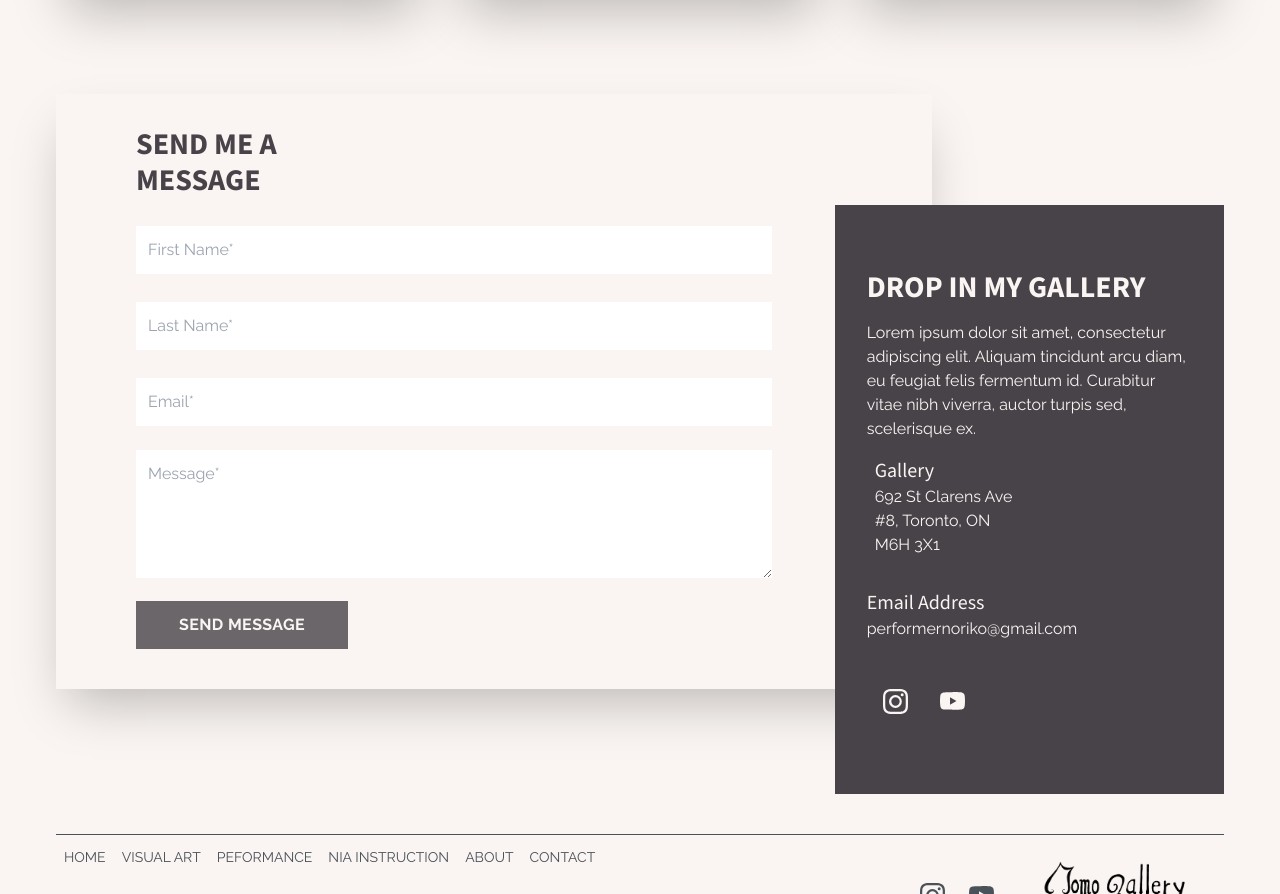
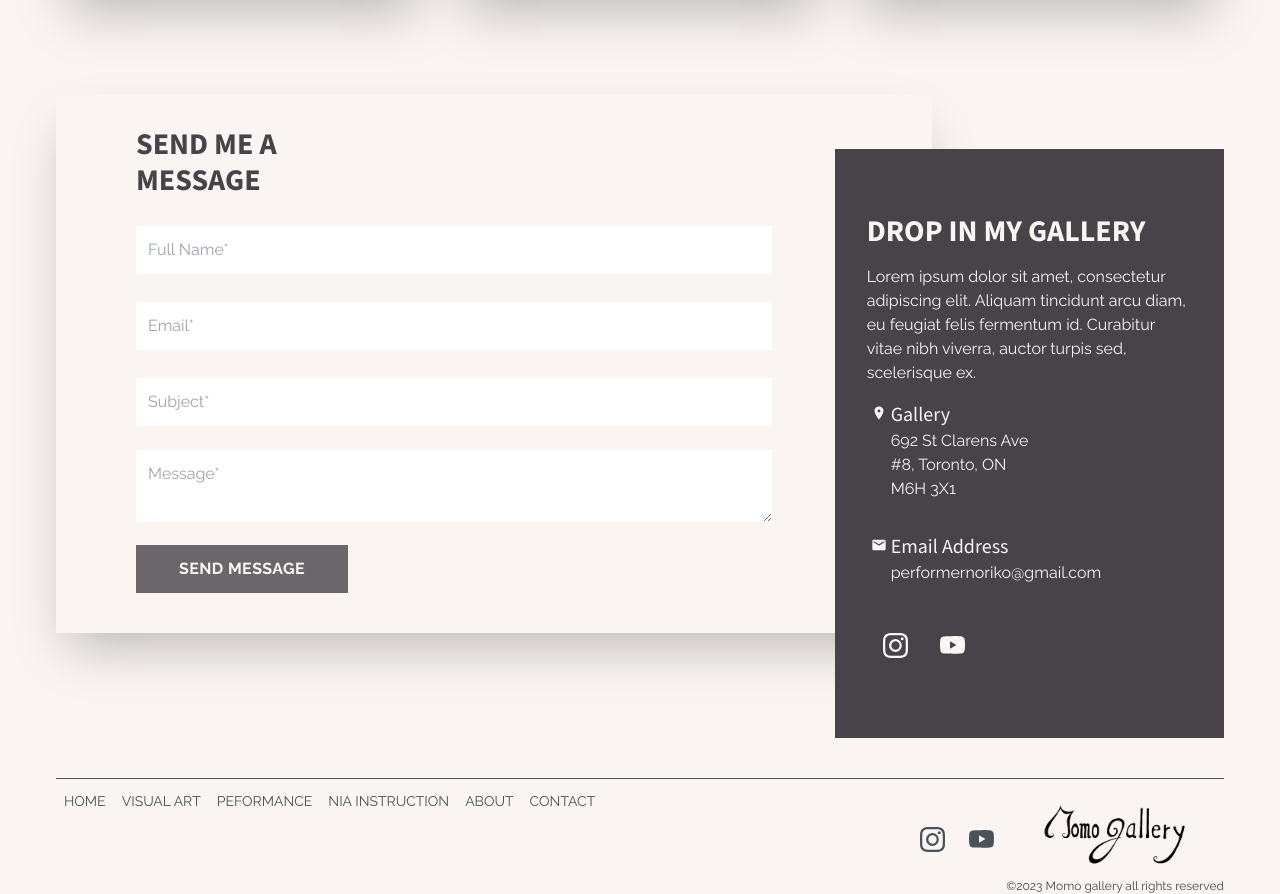
Before and after one commit to CarlSmoky/nextApp, a Next.js app: page / in a window 1280 px wide. Shown: the part 2098-2992 px from the top of the page. Built offline with nearby package versions, Linux system fonts and the light colour scheme; a web font is replaced by a local one.

Commit message:
Add styles

```diff
--- a/app/components/Contact/ContactForm.tsx
+++ b/app/components/Contact/ContactForm.tsx
@@ -1,44 +1,191 @@
-import React from "react";
+"use client";
+import React, { FormEvent, useState } from "react";
+
+type formData = {
+  fullname: string;
+  email: string;
+  subject: string;
+  message: string;
+};
+
+const initialData = {
+  fullname: "",
+  email: "",
+  subject: "",
+  message: "",
+};
+
+type tempError = {
+  fullname: boolean;
+  email: boolean;
+  subject: boolean;
+  message: boolean;
+};
 
 const ContactForm = () => {
+  const [data, setData] = useState<formData>(initialData);
+  const [errors, setErrors] = useState<{ [key: string]: boolean }>({});
+  const [showSuccessMessage, setShowSuccessMessage] = useState(false);
+  const [showFailureMessage, setShowFailureMessage] = useState(false);
+  const [sendStatus, setSendStatus] = useState(false);
+
+  const updateFields = (fields: Partial<formData>) => {
+    setData((prev) => {
+      return { ...prev, ...fields };
+    });
+  };
+
+
+  const handleValidation = () => {
+    let tempErrors: Partial<tempError> = {};
+    let isValid = true;
+
+    if (data.fullname.length <= 0) {
+      tempErrors["fullname"] = true;
+      isValid = false;
+    }
+    if (data.email.length <= 0) {
+      tempErrors["email"] = true;
+      isValid = false;
+    }
+    if (data.subject.length <= 0) {
+      tempErrors["subject"] = true;
+      isValid = false;
+    }
+    if (data.message.length <= 0) {
+      tempErrors["message"] = true;
+      isValid = false;
+    }
+
+    setErrors({ ...tempErrors });
+    console.log("errors", errors);
+    return isValid;
+  };
+
+  const handleSubmit = async (e: FormEvent) => {
+    e.preventDefault();
+    setSendStatus(true)
+
+    let isValidForm = handleValidation();
+    console.log(isValidForm);
+
+    if (!isValidForm) {
+      setSendStatus(false);
+      return;
+    }
+
+
+    if (isValidForm) {
+      //   setButtonText("Sending");
+      //   const res = await fetch("/api/sendgrid", {
+      //     body: JSON.stringify({
+      //       email: email,
+      //       fullname: fullname,
+      //       subject: subject,
+      //       message: message,
+      //     }),
+      //     headers: {
+      //       "Content-Type": "application/json",
+      //     },
+      //     method: "POST",
+      //   });
+
+      //   const { error } = await res.json();
+      const error = null;
+      if (error) {
+        console.log(error);
+        setShowSuccessMessage(false);
+        setShowFailureMessage(true);
+        return;
+      }
+      setShowSuccessMessage(true);
+      setShowFailureMessage(false);
+      setErrors({});
+      setData(initialData)
+      setSendStatus(false)
+    }
+    // console.log(data);
+  };
+
+  const errorFileds = Object.keys(errors).join(', ');
+
   return (
-    <div className="w-full p-8 my-4 md:px-12 lg:w-9/12 lg:pl-20 lg:pr-40 mr-auto shadow-2xl text-grey-100">
+    <form
+      className="w-full p-8 my-4 md:px-12 lg:w-9/12 lg:pl-20 lg:pr-40 mr-auto shadow-2xl text-grey-100"
+      onSubmit={handleSubmit}
+    >
       <div className="flex">
         <h1 className="font-bold uppercase text-2xl lg:text-3xl font-title">
           Send me a <br /> message
         </h1>
       </div>
+      <div className="font-paragraph">
+        {Object.entries(errors).some(([k, v]) => v === true) && (
+          <span className="text-red-100">Please fill in {errorFileds}. </span>
+        )}
+        {showSuccessMessage && <span>Your message has been sent</span>}
+        {showFailureMessage && <span className="text-red-100">Fail to send message, try gain</span>}
+      </div>
       <div className="grid grid-cols-1 gap-5 md:grid-cols-2 mt-5 font-paragraph">
         <input
-          className="w-full bg-gray-100 text-gray-200 mt-2 p-3 focus:outline-none focus:shadow-outline caret-grey-100/70"
+          className={`w-full bg-gray-100 text-gray-200 mt-2 p-3 focus:outline-none focus:shadow-outline caret-grey-100/70 ${
+            errors.fullname ? "ring-1 ring-red-100" : ""
+          }`}
           type="text"
-          placeholder="First Name*"
+          placeholder="Full Name*"
+          name="fullname"
+          value={data.fullname}
+          onChange={(e) => {
+            updateFields({ fullname: e.target.value });
+          }}
         />
         <input
-          className="w-full bg-gray-100 text-gray-200 mt-2 p-3 focus:outline-none focus:shadow-outline caret-grey-100/70"
-          type="text"
-          placeholder="Last Name*"
+          className={`w-full bg-gray-100 text-gray-200 mt-2 p-3 focus:outline-none focus:shadow-outline caret-grey-100/70 ${
+            errors.email ? "ring-1 ring-red-100" : ""
+          }`}
+          type="email"
+          placeholder="Email*"
+          name="email"
+          value={data.email}
+          onChange={(e) => {
+            updateFields({ email: e.target.value });
+          }}
         />
         <input
-          className="w-full bg-gray-100 text-gray-200 mt-2 p-3 focus:outline-none focus:shadow-outline caret-grey-100/70"
-          type="email"
-          placeholder="Email*"
+          className={`w-full bg-gray-100 text-gray-200 mt-2 p-3 focus:outline-none focus:shadow-outline caret-grey-100/70 ${
+            errors.subject ? "ring-1 ring-red-100" : ""
+          }`}
+          type="text"
+          placeholder="Subject*"
+          name="subject"
+          value={data.subject}
+          onChange={(e) => {
+            updateFields({ subject: e.target.value });
+          }}
         />
       </div>
       <div className="my-4 font-paragraph">
         <textarea
           placeholder="Message*"
-          className="w-full h-32 bg-gray-100 text-gray-200 mt-2 p-3 focus:outline-none focus:shadow-outline caret-grey-100/70"
+          className={`w-full bg-gray-100 text-gray-200 mt-2 p-3 focus:outline-none focus:shadow-outline caret-grey-100/70 ${
+            errors.message ? "ring-1 ring-red-100" : ""
+          }`}
+          name="message"
+          value={data.message}
+          onChange={(e) => {
+            updateFields({ message: e.target.value });
+          }}
         ></textarea>
       </div>
       <div className="my-2 w-1/2 md:w-1/3 font-paragraph">
         <button
           className="uppercase text-sm sm:text-base whitespace-nowrap font-bold tracking-wide bg-grey-100/80 text-prime-100 p-3 w-full hover:bg-grey-100 focus:outline-none focus:shadow-outline active:ring active:ring-grey-100 active:bg-grey-100 transition-all"
+          type="submit"
         >
-          Send Message
+          {sendStatus ? 'Sending' : 'Send Message'}
         </button>
       </div>
-    </div>
+    </form>
   );
 };
 
--- a/app/components/Contact/ContactInfo.tsx
+++ b/app/components/Contact/ContactInfo.tsx
@@ -1,6 +1,8 @@
 import React from "react";
 import Link from "next/link";
 import { BsInstagram, BsYoutube } from "react-icons/bs";
+import { IoIosPin } from "react-icons/io";
+import { MdEmail } from "react-icons/md";
 
 const ContactInfo = () => {
   return (
@@ -16,8 +18,8 @@ const ContactInfo = () => {
         </p>
 
         <div className="flex my-4 w-2/3 lg:w-1/2">
-          <div className="flex flex-col">
-            <i className="fas fa-map-marker-alt pt-2 pr-2" />
+          <div className="flex flex-col p-1">
+            <IoIosPin/>
           </div>
           <div className="flex flex-col">
             <h2 className="text-xl font-title">Gallery</h2>
@@ -30,6 +32,9 @@ const ContactInfo = () => {
         </div>
 
         <div className="flex my-4 w-2/3 lg:w-1/2">
+        <div className="flex flex-col p-1">
+            <MdEmail />
+          </div>
           <div className="flex flex-col">
             <h2 className="text-xl font-title">Email Address</h2>
             <Link href="mailto:performernoriko@gmail.com?subject=Mail from our Website">
```
